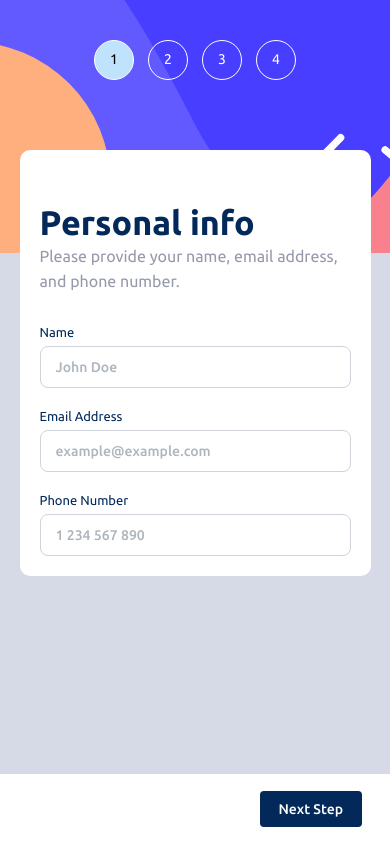
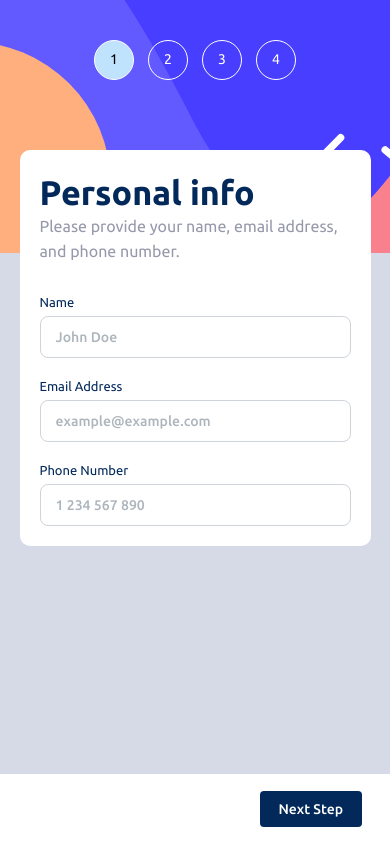
Before and after one commit to lucasfeklein/multistep-form, a React (Vite) app: page / in a window 390 px wide. Built offline with nearby package versions, Linux system fonts and the light colour scheme.

Commit message:
media query removing top padding from small devices

```diff
--- a/src/components/Step1/Step1.module.css
+++ b/src/components/Step1/Step1.module.css
@@ -41,3 +41,9 @@
   font-weight: bold;
   font-size: 13px;
 }
+
+@media (max-width: 800px) {
+  .container {
+    padding-top: 0;
+  }
+}
--- a/src/components/Step2/Step2.module.css
+++ b/src/components/Step2/Step2.module.css
@@ -57,4 +57,8 @@
     align-items: center;
     gap: 20px;
   }
+
+    .container {
+      padding-top: 0;
+    }
 }
--- a/src/components/Step3/Step3.module.css
+++ b/src/components/Step3/Step3.module.css
@@ -43,3 +43,9 @@
   background-color: hsla(243, 100%, 62%, 0.05);
   border-color: hsl(243, 100%, 62%);
 }
+
+@media (max-width: 800px) {
+  .container {
+    padding-top: 0;
+  }
+}
--- a/src/components/Step4/Step4.module.css
+++ b/src/components/Step4/Step4.module.css
@@ -33,3 +33,9 @@
 .change_button:hover {
   color: hsl(243, 100%, 62%);
 }
+
+@media (max-width: 800px) {
+  .container {
+    padding-top: 0;
+  }
+}
```
